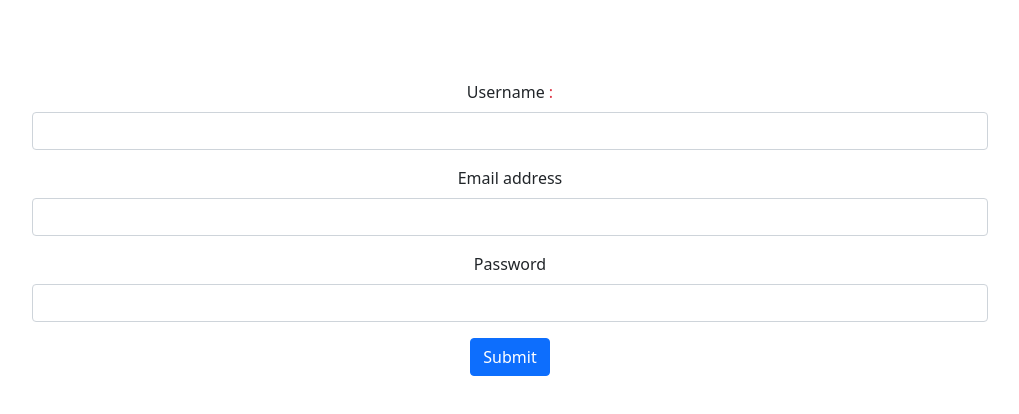
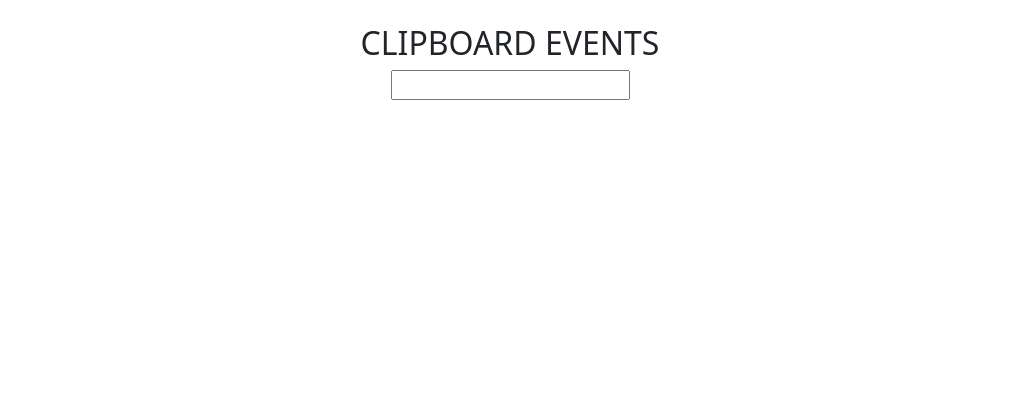
Before and after one commit to akif-onder/React-Class-Notes, a React (Create React App) app in the folder rc06_forms_otherEvents/forms_otherevents/: page / in a window 1280 px wide. Shown: the top 414 px of the page, without its empty margins (130-1149 px from the left). Built offline with nearby package versions, Linux system fonts and the light colour scheme.

Commit message:
keybooard events

```diff
--- a/rc06_forms_otherEvents/forms_otherevents/src/App.js
+++ b/rc06_forms_otherEvents/forms_otherevents/src/App.js
@@ -2,12 +2,14 @@ import logo from "./logo.svg";
 import "./App.css";
 import Form from "./components/1-forms/Form";
 import FormObject from "./components/1-forms/FormObjects";
+import KeyboardClipboard from "./components/2-keyboardClipbooardEvents/KeyboardClipboard";
 
 function App() {
   return (
     <div className="container mt-4 text-center" >
       {/* <Form /> */}
-      <FormObject/>
+      {/* <FormObject/> */}
+      <KeyboardClipboard/>
     </div>
   );
 }
--- /dev/null
+++ b/rc06_forms_otherEvents/forms_otherevents/src/components/2-keyboardClipbooardEvents/KeyboardClipboard.jsx
@@ -0,0 +1,25 @@
+import { useState } from "react";
+
+const KeyboardClipboard = () => {
+  const [inputValue, setInputValue] = useState("");
+  const handleKeyDown = (e) =>{
+    e.target.value = e.target.value.toUpperCase();
+    e.keyCode === 13 && alert('Enter key pressed...');
+  }
+
+  return (
+    <div className="container text-center">
+      <h2>CLIPBOARD EVENTS</h2>
+      <input
+        type="text"
+        value={inputValue}
+        onChange={(e) => setInputValue(e.target.value)}
+        onKeyDown={handleKeyDown}
+
+      />
+      <p className="text-start m-4 text-danger">{inputValue}</p>
+    </div>
+  );
+};
+
+export default KeyboardClipboard;
```
